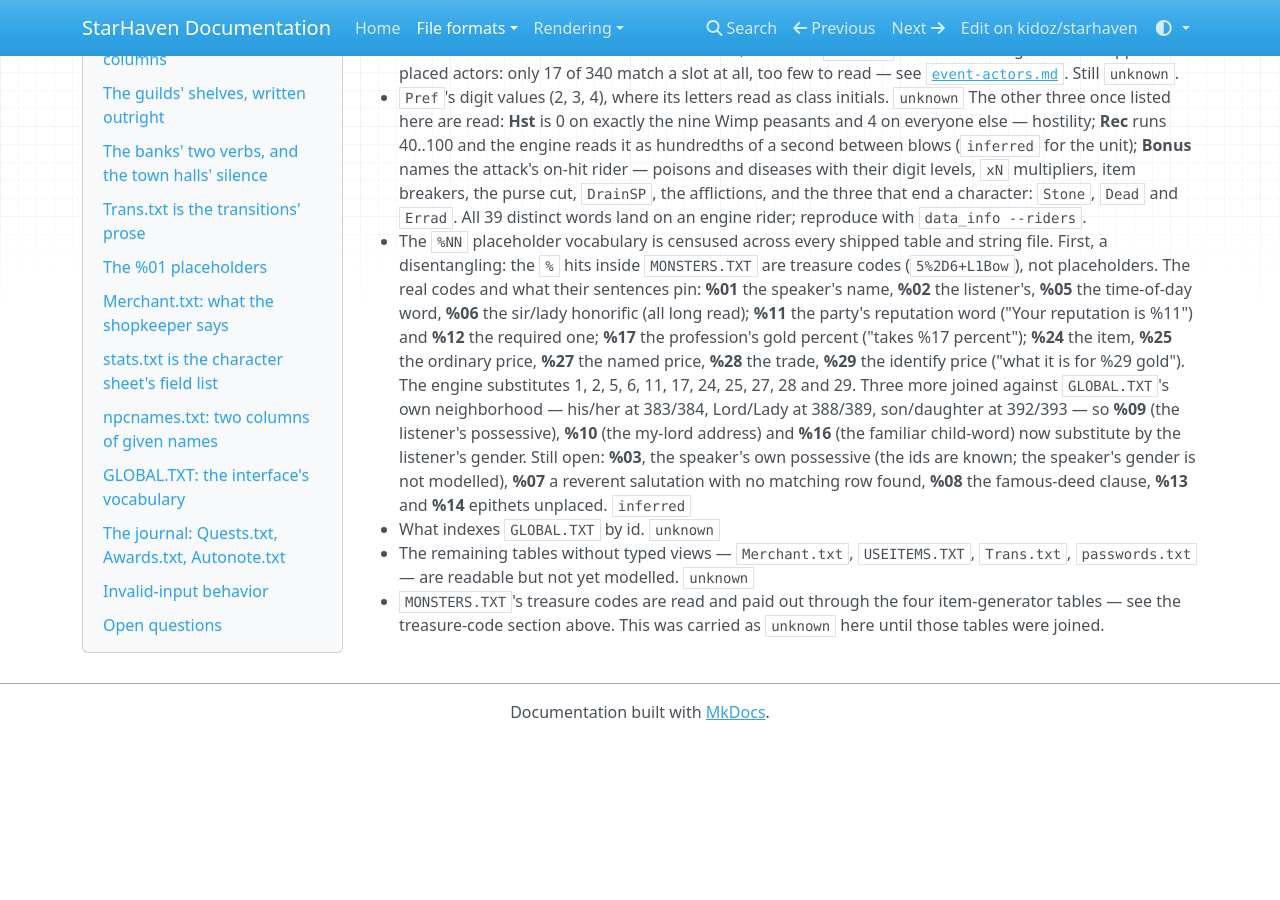
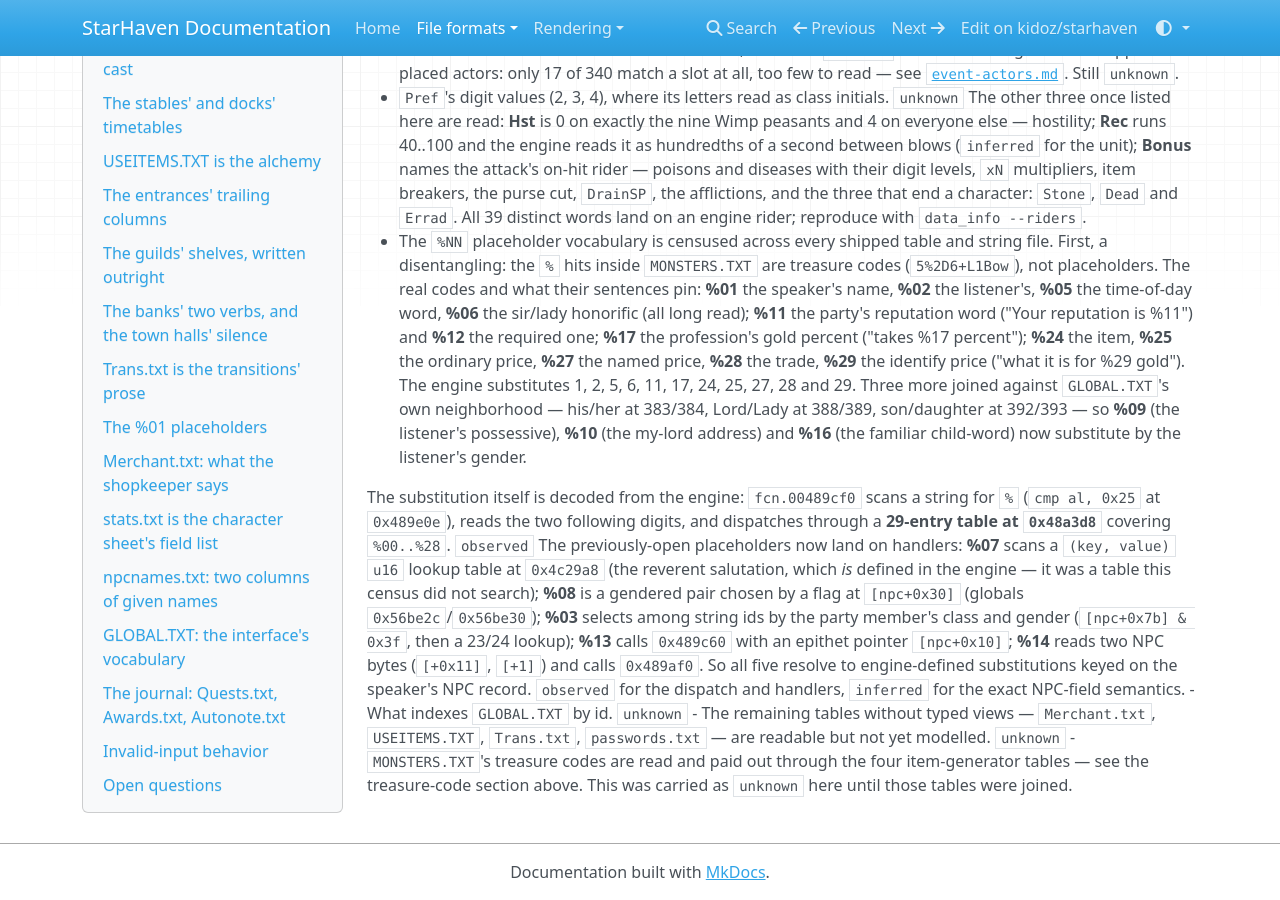
Before and after one commit to kidoz/starhaven, an MkDocs documentation site: the page built from docs/formats/text-tables.md, in a window 1280 px wide and 900 px high, scrolled down 18179 px. Built offline with MkDocs 1.6.1, drawn with Linux system fonts in a browser that asks for light colours; nearby versions of some CDN libraries; before the commit the page ends 18919 px from its top, so only the background shows below that.

Commit message:
Find the engine switch that turns every percent code into a word

```diff
--- a/docs/formats/text-tables.md
+++ b/docs/formats/text-tables.md
@@ -996,11 +996,21 @@
   joined against `GLOBAL.TXT`'s own neighborhood — his/her at 383/384,
   Lord/Lady at 388/389, son/daughter at 392/393 — so **%09** (the
   listener's possessive), **%10** (the my-lord address) and **%16** (the
-  familiar child-word) now substitute by the listener's gender. Still
-  open: **%03**, the speaker's own possessive (the ids are known; the
-  speaker's gender is not modelled), **%07** a reverent salutation with
-  no matching row found, **%08** the famous-deed clause, **%13** and
-  **%14** epithets unplaced. `inferred`
+  familiar child-word) now substitute by the listener's gender.
+
+  The substitution itself is decoded from the engine: `fcn.00489cf0` scans a
+  string for `%` (`cmp al, 0x25` at `0x489e0e`), reads the two following
+  digits, and dispatches through a **29-entry table at `0x48a3d8`** covering
+  `%00..%28`. `observed` The previously-open placeholders now land on handlers:
+  **%07** scans a `(key, value)` `u16` lookup table at `0x4c29a8` (the reverent
+  salutation, which *is* defined in the engine — it was a table this census did
+  not search); **%08** is a gendered pair chosen by a flag at `[npc+0x30]`
+  (globals `0x56be2c`/`0x56be30`); **%03** selects among string ids by the
+  party member's class and gender (`[npc+0x7b] & 0x3f`, then a 23/24 lookup);
+  **%13** calls `0x489c60` with an epithet pointer `[npc+0x10]`; **%14** reads
+  two NPC bytes (`[+0x11]`, `[+1]`) and calls `0x489af0`. So all five resolve to
+  engine-defined substitutions keyed on the speaker's NPC record. `observed`
+  for the dispatch and handlers, `inferred` for the exact NPC-field semantics.
 - What indexes `GLOBAL.TXT` by id. `unknown`
 - The remaining tables without typed views — `Merchant.txt`, `USEITEMS.TXT`,
   `Trans.txt`, `passwords.txt` — are readable but not yet modelled. `unknown`
```
